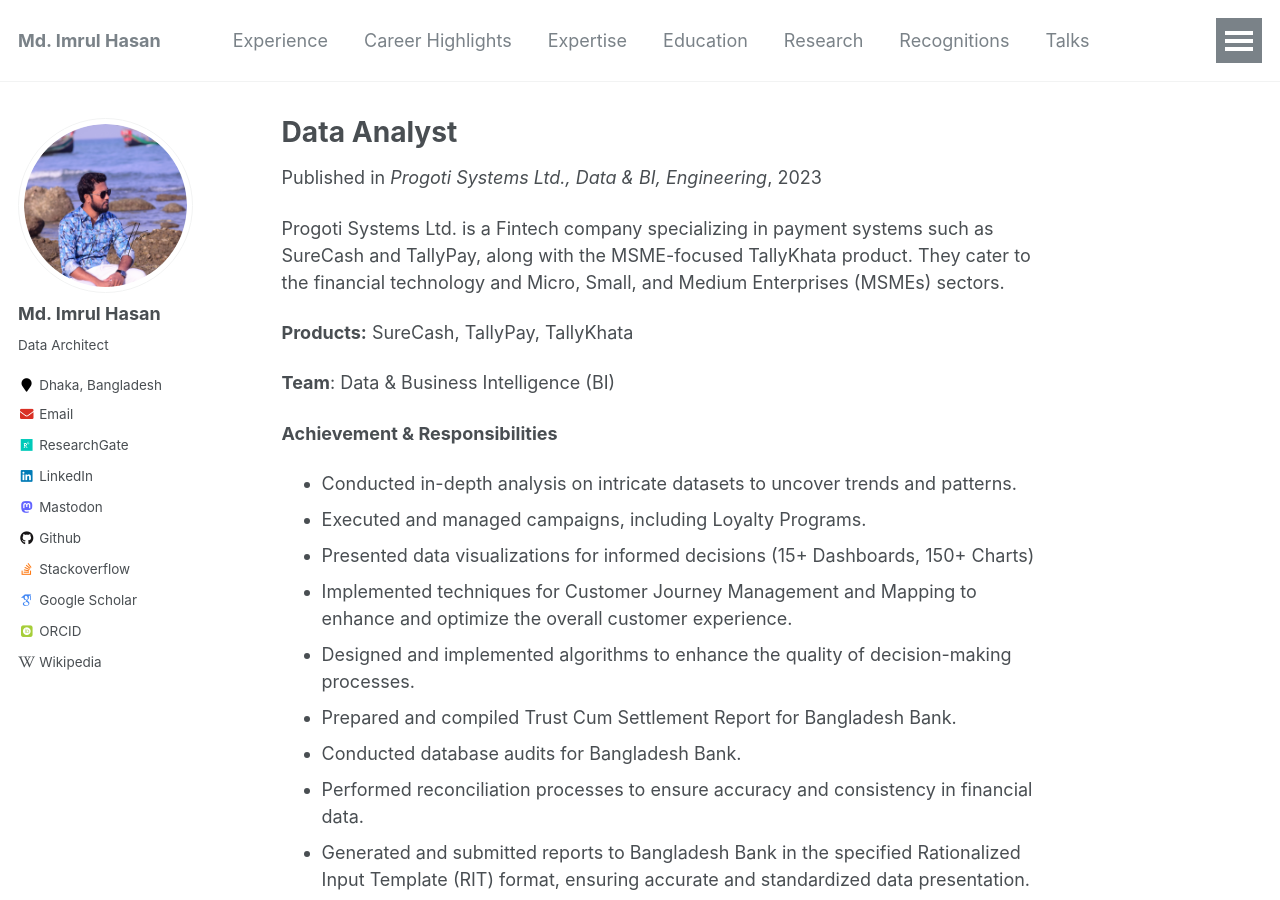
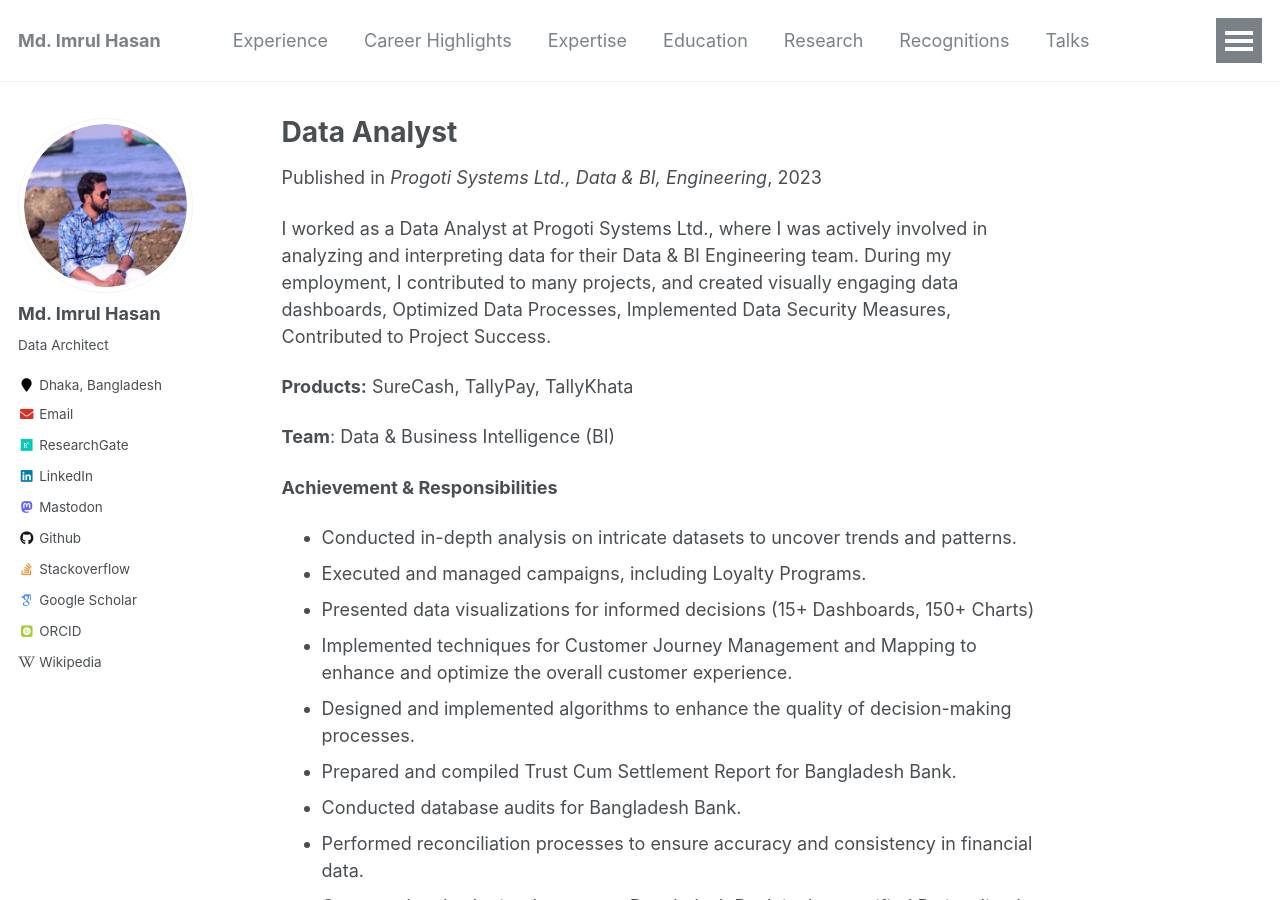
Before and after one commit to imrulhasandata/imrulhasandata, a Jekyll site: the page built from _experience/2023-10-31-PSL.md, in a window 1280 px wide and 900 px high. Built offline with Jekyll 4.4.1, drawn with Linux system fonts in a browser that asks for light colours; some web fonts are replaced.

```diff
--- a/_experience/2023-10-31-PSL.md
+++ b/_experience/2023-10-31-PSL.md
@@ -1,14 +1,14 @@
 ---
 title: "Data Analyst"
 collection: experience
-type: "Workshop"
+type: "Job"
 permalink: /experience/2023-progoti-systems-ltd
 venue: "Progoti Systems Ltd., Data & BI, Engineering"
 date: 2023-10-31
 location: "Banani, Dhaka, Bangladesh"
 ---
 
-Progoti Systems Ltd. is a Fintech company specializing in payment systems such as SureCash and TallyPay, along with the MSME-focused TallyKhata product. They cater to the financial technology and Micro, Small, and Medium Enterprises (MSMEs) sectors.
+I worked as a Data Analyst at Progoti Systems Ltd., where I was actively involved in analyzing and interpreting data for their Data & BI Engineering team. During my employment, I contributed to many projects, and created visually engaging data dashboards, Optimized Data Processes, Implemented Data Security Measures, Contributed to Project Success.
 
 **Products:** SureCash, TallyPay, TallyKhata
 
```
